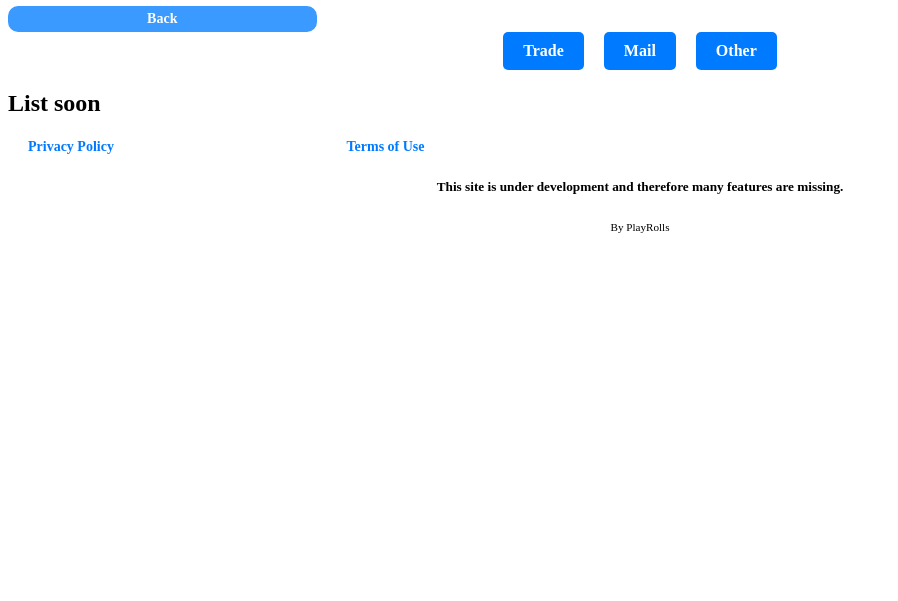
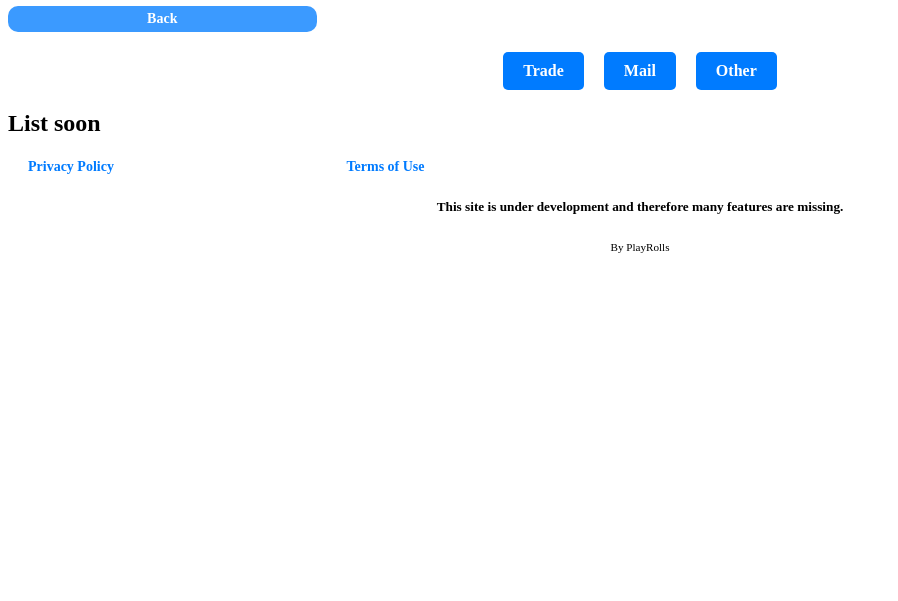
Before and after one commit to PlayRolls-PlayFun/PlayFun, a plain HTML site: page PlayFun-blox-it.html in a window 1280 px wide. Shown: the part 199-800 px from the top of the page, without its empty margins (0-898 px from the left). Drawn offline with Linux system fonts and the light colour scheme.

Commit message:
Update style.css

```diff
--- a/css/style.css
+++ b/css/style.css
@@ -115,12 +115,13 @@ ul li a {
 }
 
 #itt {
-    list-style: none; /* Убираем маркеры списка */
-    padding: 0; /* Убираем отступы */
-    display: flex; /* Делаем элементы флекс-контейнером */
-    justify-content: center; /* Центрируем кнопки по горизонтали */
-    gap: 20px; /* Добавляем промежуток между кнопками */
-  }
+  list-style: none; /* Убираем маркеры списка */
+  padding: 0; /* Убираем внутренние отступы */
+  margin-top: 20px; /* Отступ сверху */
+  display: flex; /* Делаем элементы флекс-контейнером */
+  justify-content: center; /* Центрируем кнопки по горизонтали */
+  gap: 20px; /* Добавляем промежуток между кнопками */
+}
 
   #itt li {
     margin: 0; /* Убираем отступы у пунктов списка */
```
